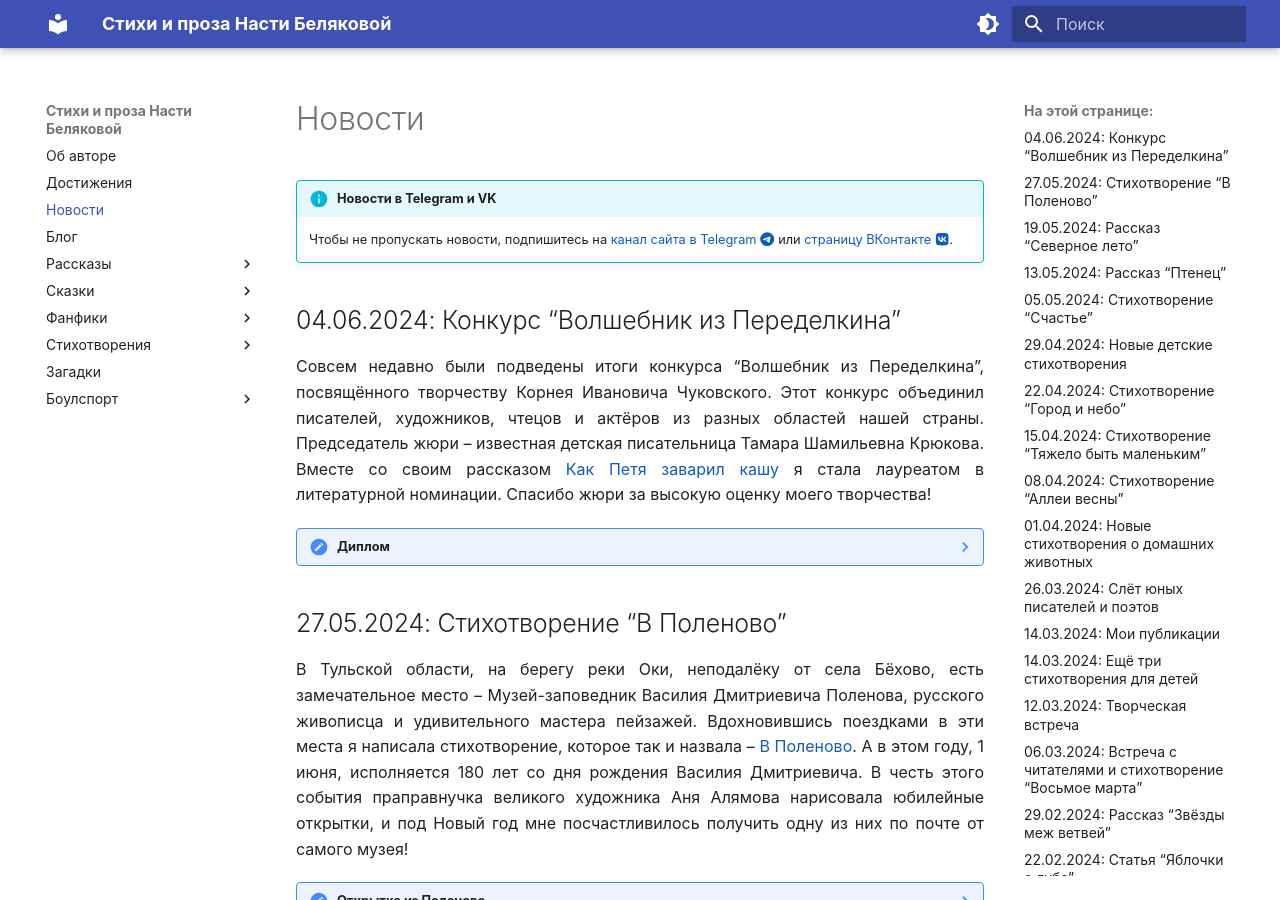
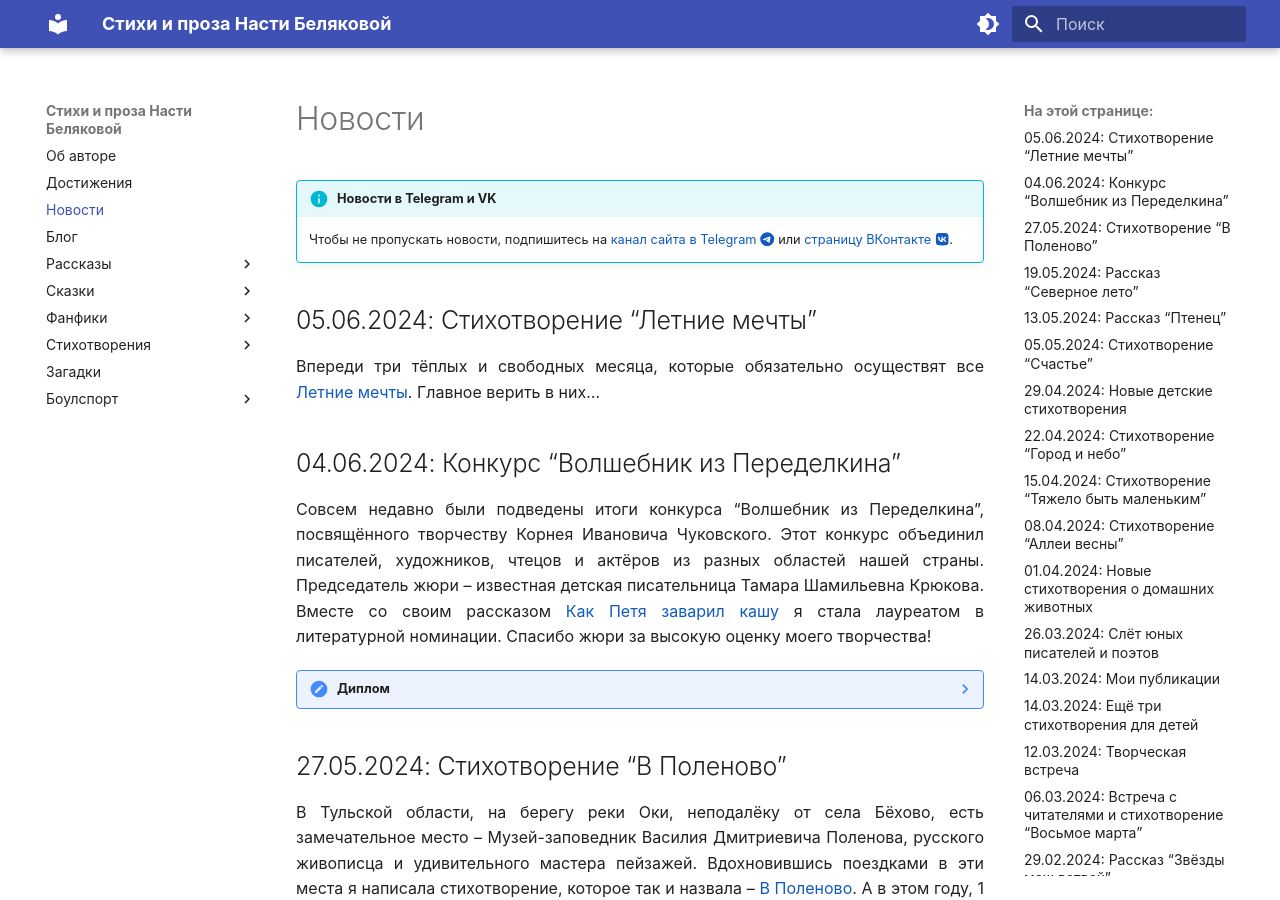
Before and after one commit to lib-beliakova/lib-beliakova.github.io, an MkDocs documentation site: the page built from docs/news.md, in a window 1280 px wide and 900 px high. Built offline with MkDocs 1.6.1 and Material for MkDocs 9.7.7, drawn with Linux system fonts in a browser that asks for light colours.

Commit message:
Summer dreams

```diff
--- a/docs/news.md
+++ b/docs/news.md
@@ -2,6 +2,10 @@
 
 !!! info "Новости в Telegram и VK"
     Чтобы не пропускать новости, подпишитесь на [канал сайта в Telegram :fontawesome-brands-telegram:](https://t.me/lib_beliakova) или [страницу ВКонтакте :fontawesome-brands-vk:](https://vk.com/lib_beliakova).
+
+## 05.06.2024: Стихотворение "Летние мечты"
+
+Впереди три тёплых и свободных месяца, которые обязательно осуществят все [Летние мечты](poems/summer-dreams.md). Главное верить в них...
 
 ## 04.06.2024: Конкурс "Волшебник из Переделкина"
 
--- a/docs/poems/index.md
+++ b/docs/poems/index.md
@@ -18,6 +18,7 @@
     * [Город и небо](town-and-sky.md)
     * [О весне](about-spring.md)
     * [После грозы](after-storm.md)
+    * [Летние мечты](summer-dreams.md)
     * [В Поленово](polenovo.md)
     * [В деревне](country.md)
     * [Лето](summer.md)
--- a/mkdocs.yml
+++ b/mkdocs.yml
@@ -52,6 +52,7 @@ nav:
       - poems/town-and-sky.md
       - poems/about-spring.md
       - poems/after-storm.md
+      - poems/summer-dreams.md
       - poems/polenovo.md
       - poems/country.md
       - poems/summer.md
```
Also changed, not shown: docs/poems/summer-dreams.md (added, +20 -0 lines), docs/images/summer-dreams.jpg (added).
